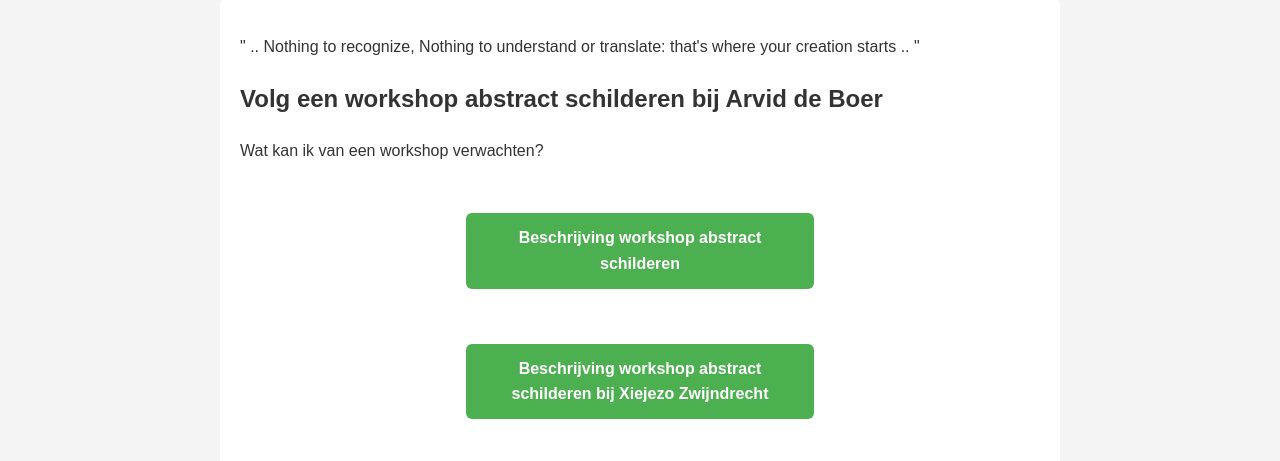
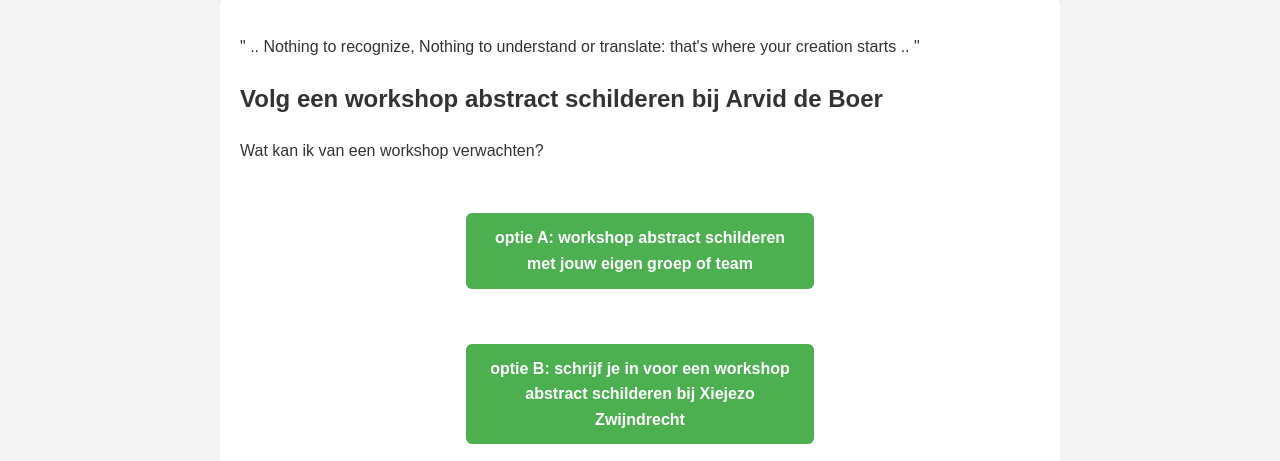
Before and after one commit to arviddeboer1-byte/ArviddeBoerArt, a plain HTML site: page index.html in a window 1280 px wide. Shown: the part 339-800 px from the top of the page. Drawn offline with Linux system fonts and the light colour scheme.

Commit message:
Update index.html

```diff
--- a/index.html
+++ b/index.html
@@ -46,8 +46,8 @@
       <h2>Volg een workshop abstract schilderen bij Arvid de Boer</h2>
       <p>Wat kan ik van een workshop verwachten?</p>
     <div class="button-container">
-      <a class="game-button" href="0_productbeschrijving.html">Beschrijving workshop abstract schilderen</a>
-      <a class="game-button" href="0_xiejezo.html">Beschrijving workshop abstract schilderen bij Xiejezo Zwijndrecht</a>
+      <a class="game-button" href="0_productbeschrijving.html">optie A: workshop abstract schilderen met jouw eigen groep of team</a>
+      <a class="game-button" href="0_xiejezo.html">optie B: schrijf je in voor een workshop abstract schilderen bij Xiejezo Zwijndrecht</a>
       <a class="game-button" href="0_ArviddeBoerSchilderijen.html">Welke abstracte kunst maakt Arvid de Boer?</a>
     </div>
 
```
